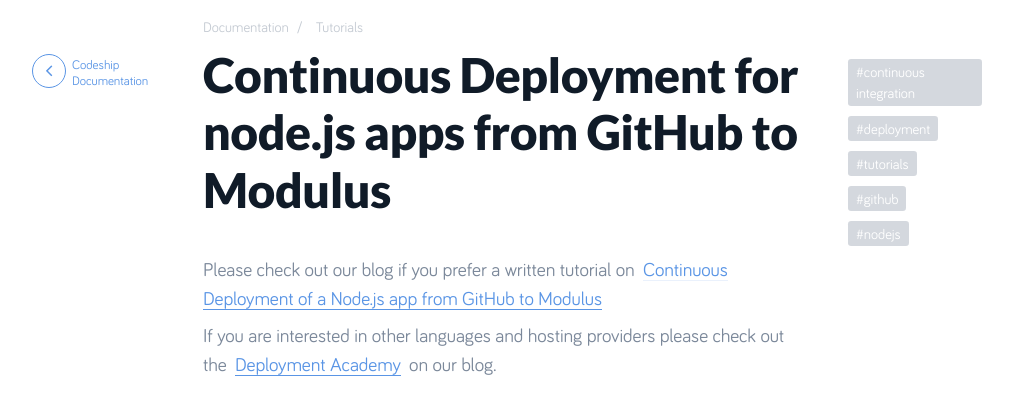
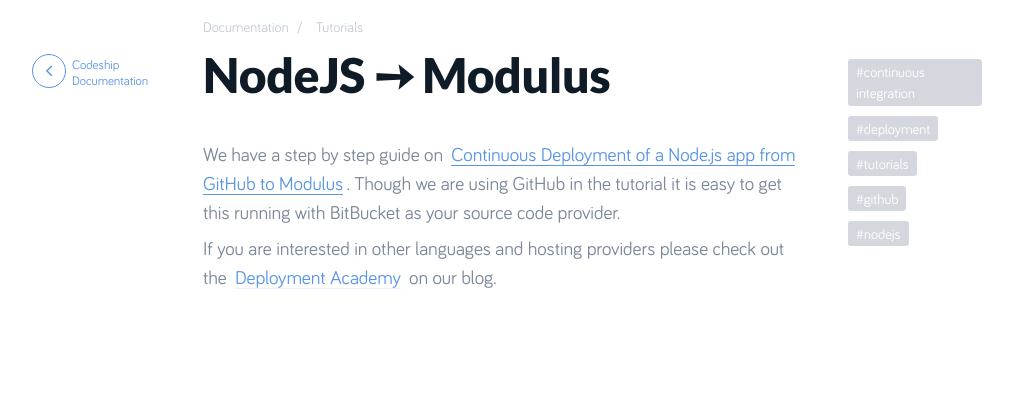
Before and after one commit to up1/documentation, a Jekyll site: the page built from _posts/tutorials/2014-09-03-continuous-deployment-modulus-github-nodejs.md, in a window 1280 px wide and 900 px high, cut to the strip 398-813 px from the top of the window. Shown: the whole strip, without its empty margins (133-1146 px from the left). Built offline with Jekyll 4.4.1, drawn with Linux system fonts in a browser that asks for light colours; nearby versions of some CDN libraries; a script that is not in the unit is left out; comment, search, counter and statistics services are not loaded.

Commit message:
Update tutorial content
* Shorten titles
* Reword the articles a bit

```diff
--- a/_posts/tutorials/2014-09-03-continuous-deployment-modulus-github-nodejs.md
+++ b/_posts/tutorials/2014-09-03-continuous-deployment-modulus-github-nodejs.md
@@ -1,5 +1,5 @@
 ---
-title: Continuous Deployment for node.js apps from GitHub to Modulus
+title: NodeJS ➙ Modulus
 tags:
   - continuous integration
   - deployment
@@ -9,6 +9,6 @@
 categories:
   - tutorials
 ---
-Please check out our blog if you prefer a written tutorial on [Continuous Deployment of a Node.js app from GitHub to Modulus](http://blog.codeship.io/2014/04/03/continuous-deployment-modulus-github-nodejs.html)
+We have a step by step guide on [Continuous Deployment of a Node.js app from GitHub to Modulus](http://blog.codeship.io/2014/04/03/continuous-deployment-modulus-github-nodejs.html). Though we are using GitHub in the tutorial it is easy to get this running with BitBucket as your source code provider.
 
 If you are interested in other languages and hosting providers please check out the [Deployment Academy](http://blog.codeship.io/category/deployment-academy) on our blog.
```
Also changed, not shown: _posts/tutorials/2014-09-03-continuous-deployment-google-app-engine-github-django-python.md (+2 -2 lines), _posts/tutorials/2014-09-03-continuous-deployment-heroku-github-ruby-rails.md (+2 -2 lines), _posts/tutorials/2014-09-03-continuous-deployment-nodejitsu-bitbucket-nodejs.md (+2 -2 lines).
